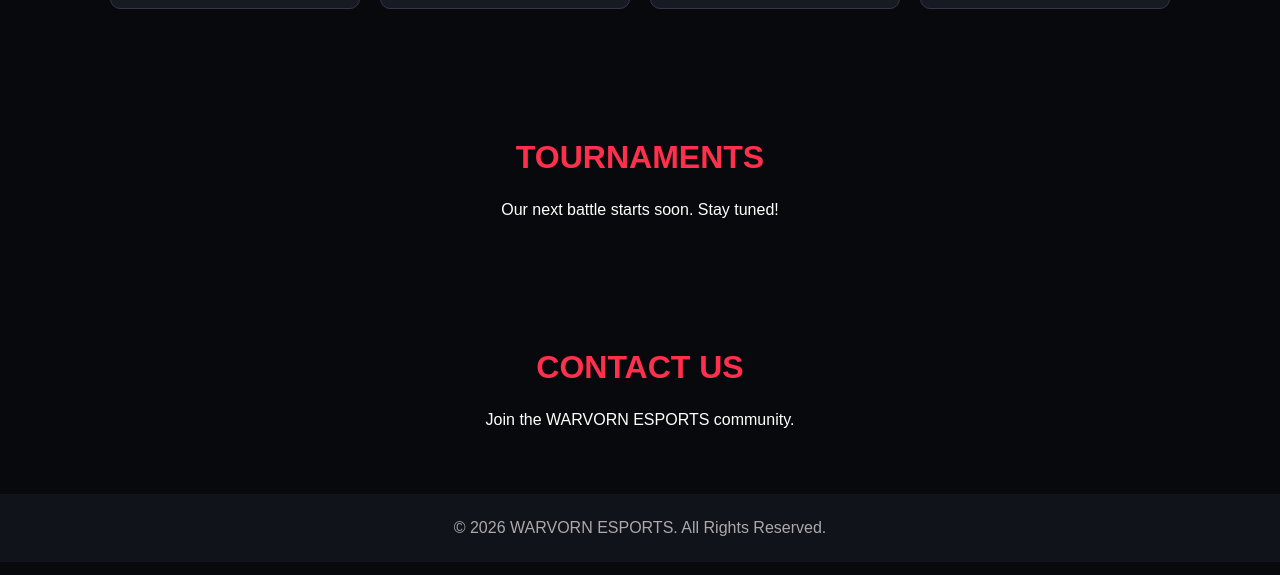
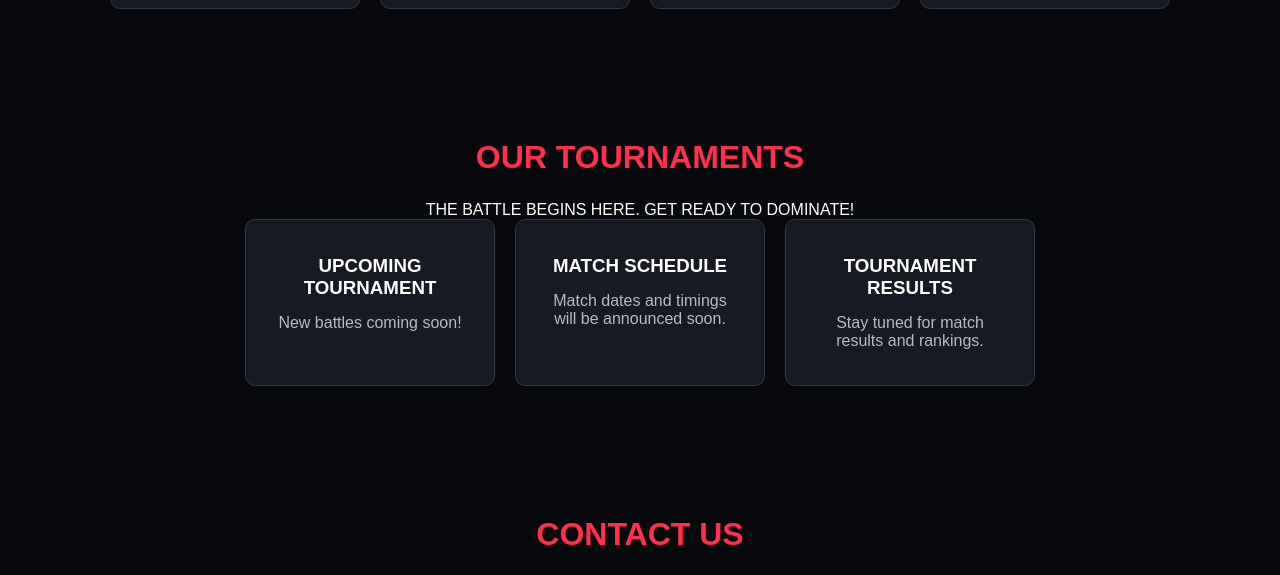
Before and after one commit to warvornesports/warvorn-esports, a plain HTML site: page index.html in a window 1280 px wide. Shown: the part 627-1202 px from the top of the page. Drawn offline with Linux system fonts and the light colour scheme.

Commit message:
Update index.html

```diff
--- a/index.html
+++ b/index.html
@@ -76,9 +76,28 @@ footer{padding:25px;text-align:center;background:#11131a;color:#aaa}
 </div>
 </section>
 
-<section id="tournaments">
-<h2>TOURNAMENTS</h2>
-<p>Our next battle starts soon. Stay tuned!</p>
+  <section id="tournaments">
+<h2>OUR TOURNAMENTS</h2>
+<p>THE BATTLE BEGINS HERE. GET READY TO DOMINATE!</p>
+
+<div class="cards">
+
+<div class="card">
+<h3>UPCOMING TOURNAMENT</h3>
+<p>New battles coming soon!</p>
+</div>
+
+<div class="card">
+<h3>MATCH SCHEDULE</h3>
+<p>Match dates and timings will be announced soon.</p>
+</div>
+
+<div class="card">
+<h3>TOURNAMENT RESULTS</h3>
+<p>Stay tuned for match results and rankings.</p>
+</div>
+
+</div>
 </section>
 
 <section id="contact">
```
